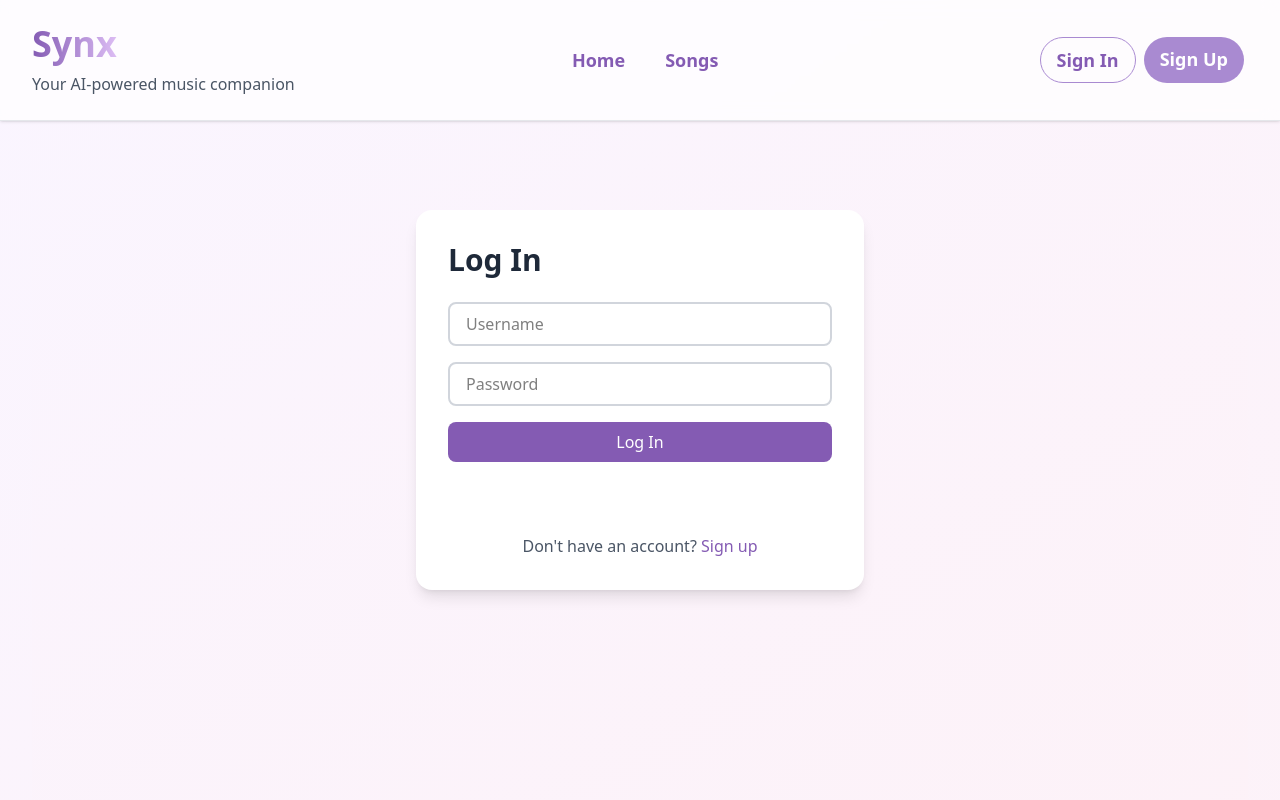
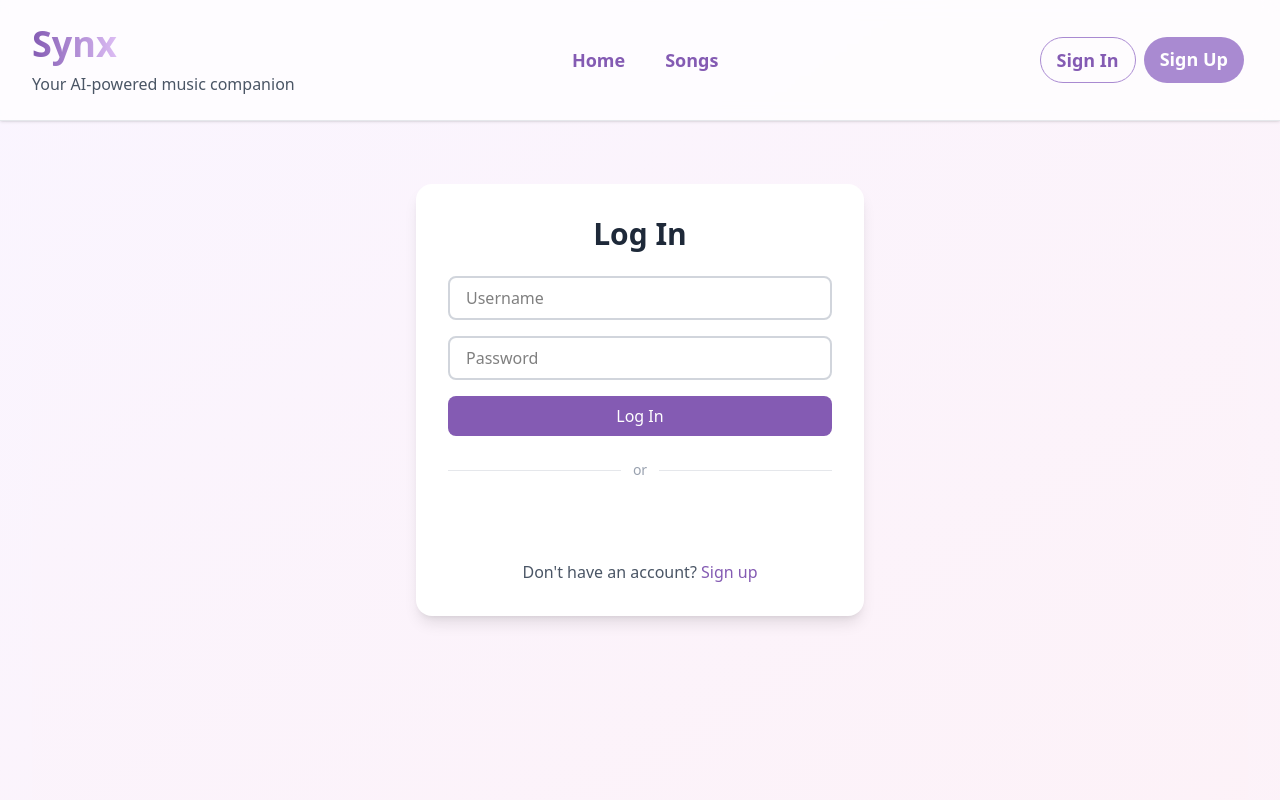
Before and after one commit to carlog1566/Synx, a React (Vite) app in the folder frontend/: page /login in a window 1280 px wide. Shown: the top 800 px of the page. Built offline with nearby package versions, Linux system fonts and the light colour scheme; no server answers.

Commit message:
Formatting fixes to login page

```diff
--- a/frontend/src/pages/LoginPage.jsx
+++ b/frontend/src/pages/LoginPage.jsx
@@ -39,7 +39,7 @@ const LoginPage = () => {
                 }}
                 className="bg-white rounded-2xl shadow-lg p-8 max-w-md w-full"
             >
-                <h1 className="text-3xl font-bold text-gray-800 mb-6">
+                <h1 className="text-3xl font-bold text-gray-800 mb-6 text-center">
                     Log In
                 </h1>
 
@@ -90,7 +90,15 @@ const LoginPage = () => {
                             </motion.span>
                         </AnimatePresence>
                     </motion.button>
-                    <GoogleLogin
+                </form>
+
+                <div className="flex items-center gap-3 my-6">
+                    <div className="flex-1 h-px bg-gray-200" />
+                    <span className="text-gray-400 text-sm">or</span>
+                    <div className="flex-1 h-px bg-gray-200" />
+                </div>
+
+                <GoogleLogin
                         onSuccess={async (credentialResponse) => {
                             try {
                                 await googleLogin(credentialResponse.credential)
@@ -100,8 +108,10 @@ const LoginPage = () => {
                             }
                         }}
                         onError={() => setError('Google login failed')}
+                        shape="pill"
+                        size="large"
+                        text="continue_with"
                     />
-                </form>
 
                 <p className="mt-4 text-center text-gray-600">
                     Don't have an account? <Link to="/register" className="text-primary hover:text-third transition-colors duration-200">Sign up</Link>
```
